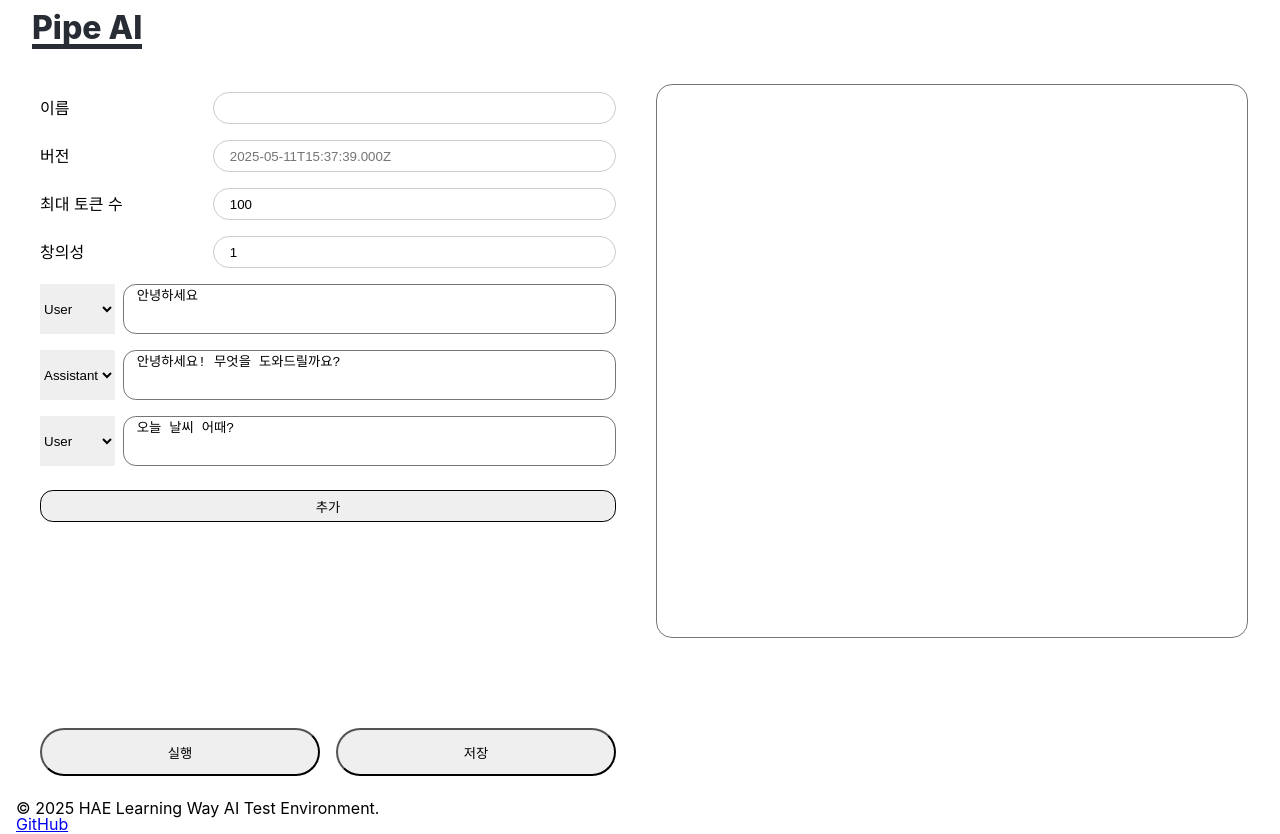
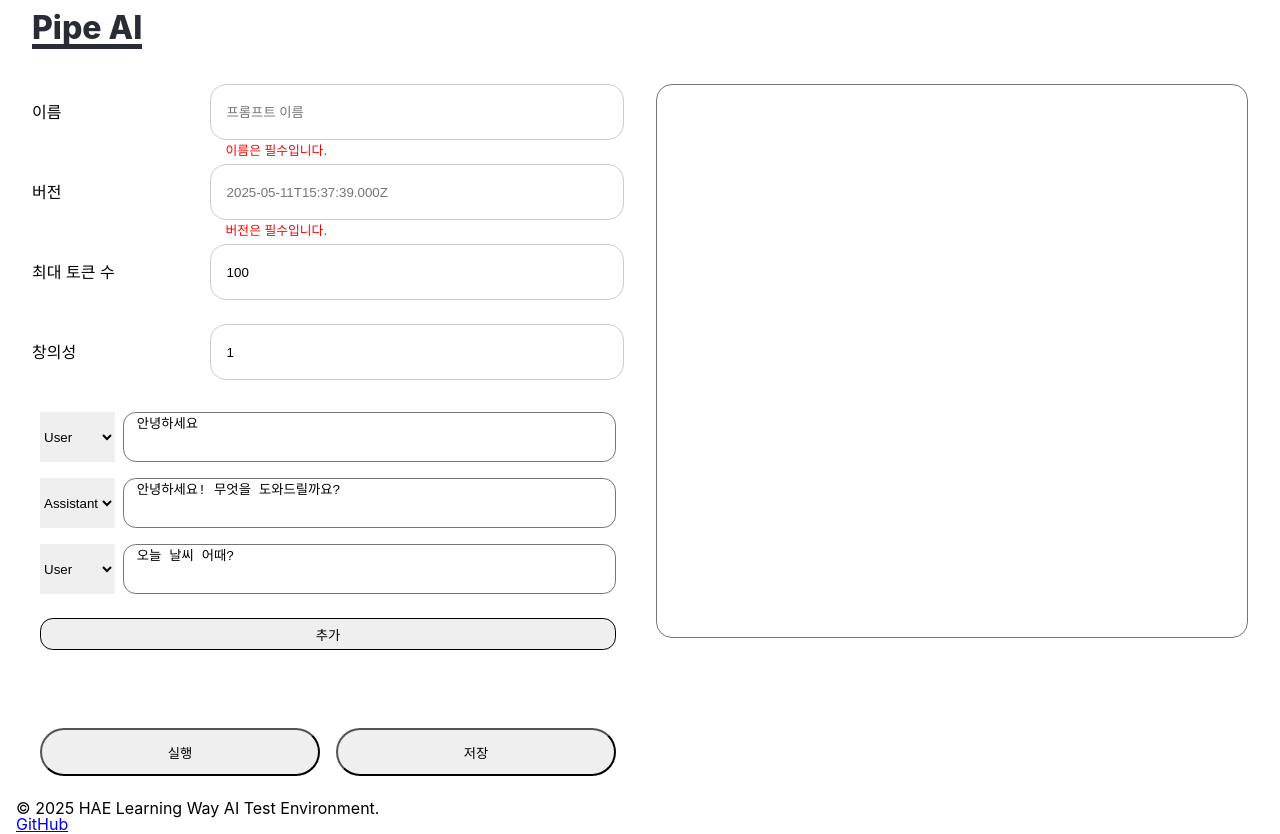
Before and after one commit to side-projects-org/ai-pipeline.fe, a React (Create React App) app: page / in a window 1280 px wide. Built offline with nearby package versions, Linux system fonts and the light colour scheme.

Commit message:
FEAT - 인풋 컴포넌트 가이드문구 로직 추가

```diff
--- a/src/components/atom/LabeledInput.tsx
+++ b/src/components/atom/LabeledInput.tsx
@@ -7,36 +7,65 @@ interface InputProps {
     value: string | number;
     onChange: (e: React.ChangeEvent<HTMLInputElement>) => void;
     placeholder?: string;
+    guideLine?: string;
+    guideColor?: 'red' | 'blue';
+    validate?: (value: any) => boolean;
+    height?: string;
 }
 
 
 
-const LabeledInput = ({ label, type, value, onChange, placeholder }: InputProps) => {
+const LabeledInput = ({ label, type, value, onChange, placeholder, validate, guideLine, guideColor, height }: InputProps) => {
+    const color = guideColor ?? "black";
+
+    const isValid = validate ? validate(value) : true;
+
     return (
-        <InputWrapper>
-            <Label>{label}</Label>
-            <Input type={type} value={value} onChange={onChange} placeholder={placeholder}/>
-        </InputWrapper>
+        <>
+            <InputContainer $height={height ?? "5rem"}>
+                <Label>{label}</Label>
+                <InputWrapper>
+                    <Input type={type} value={value} onChange={onChange} placeholder={placeholder}/>
+                    {!isValid && guideLine && (<GuideLine $color={color}>{guideLine}</GuideLine>)}
+                </InputWrapper>
+
+            </InputContainer>
+
+        </>
     );
 }
 
-const InputWrapper = styled.div`
+
+const InputContainer = styled.div<{ $height?: string }>`
     width: 100%;
-    height: 3rem;
+    height: ${props => props.$height};
     display: flex;
     flex-direction: row;
-    line-height: 2rem;
-    padding: 0.5rem;
+`;
+
+const InputWrapper = styled.div`
+    display: flex;
+    flex-direction: column;
+    height: 100%;
+    width: 70%;
 `;
 
 const Label = styled.label`
     width: 30%;
-    height: 100%;
+    height: 70%;
+    display: flex;
+    align-items: center;
+`;
+
+const GuideLine = styled.div<{ $color: string }>`
+    color: ${props => props.$color};
+    font-size: 0.8rem;
+    height: 30%;
+    padding: 0.3rem 0 0 1rem;
 `;
 
 const Input = styled.input`
-    width: 70%;
-    height: 100%;
+    height: 70%;
     border: 1px solid #ccc;
     border-radius: 1rem;
     padding-left: 1rem;
--- a/src/pages/prompt/PromptPlayground.tsx
+++ b/src/pages/prompt/PromptPlayground.tsx
@@ -85,13 +85,13 @@ const PromptPlayground: React.FC = () => {
         <PageLayout>
             <PromptWrapper>
                 <PromptSettingWrapper>
-                    <LabeledInput label={"이름"} type={"text"} value={promptName}
+                    <LabeledInput label={"이름"} type={"text"} value={promptName} placeholder={"프롬프트 이름"} validate={v => !!v} guideLine={"이름은 필수입니다."} guideColor={"red"}
                                   onChange={e => setPromptName(e.target.value)}/>
-                    <LabeledInput label={"버전"} type={"text"} value={promptVersion} placeholder={new Date().toISOString()}
+                    <LabeledInput label={"버전"} type={"text"} value={promptVersion} placeholder={new Date().toISOString()} validate={v => !!v} guideLine={"버전은 필수입니다."} guideColor={"red"}
                                   onChange={e => setPromptVersion(e.target.value)}/>
-                    <LabeledInput label={"최대 토큰 수"} type={"number"} value={maxTokens}
+                    <LabeledInput label={"최대 토큰 수"} type={"number"} value={maxTokens} validate={v => Number.isInteger(v) && v > 0} guideLine={"토큰은 정수이며, 0 보다 커야 합니다."} guideColor={"red"}
                                   onChange={e => setMaxTokens(Number(e.target.value))}/>
-                    <LabeledInput label={"창의성"} type={"number"} value={temperature}
+                    <LabeledInput label={"창의성"} type={"number"} value={temperature} placeholder={"0~1"} validate={v => !isNaN(v) && v >= 0 && v <= 1} guideLine={"창의성은 0과 1 사이의 숫자입니다."} guideColor={"red"}
                                   onChange={e => setTemperature(Number(e.target.value))}/>
                     <MessagesContainer>
                         {dummyMessages.map((message, index) => {
```
